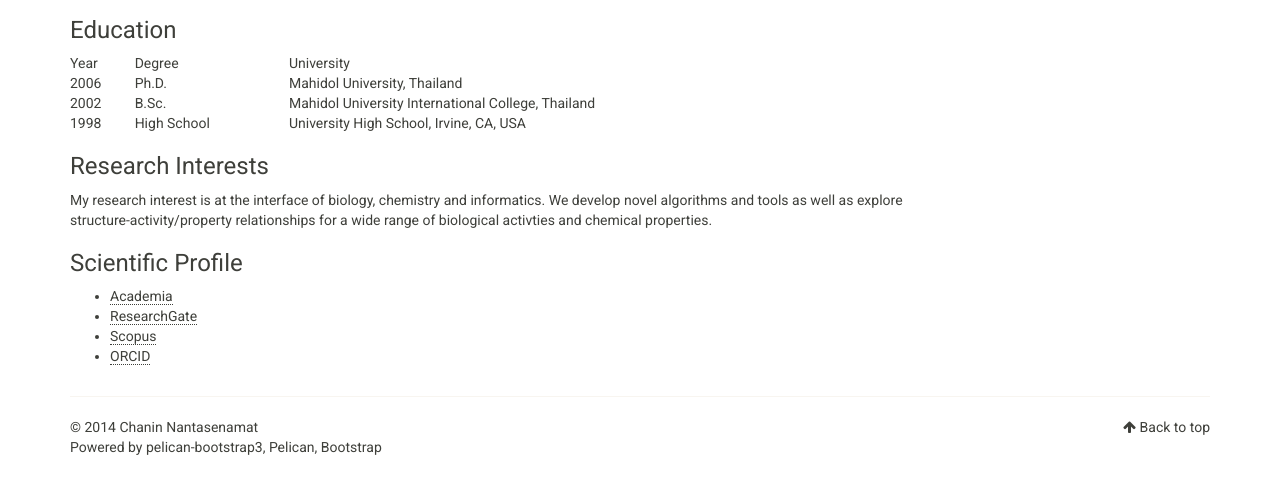
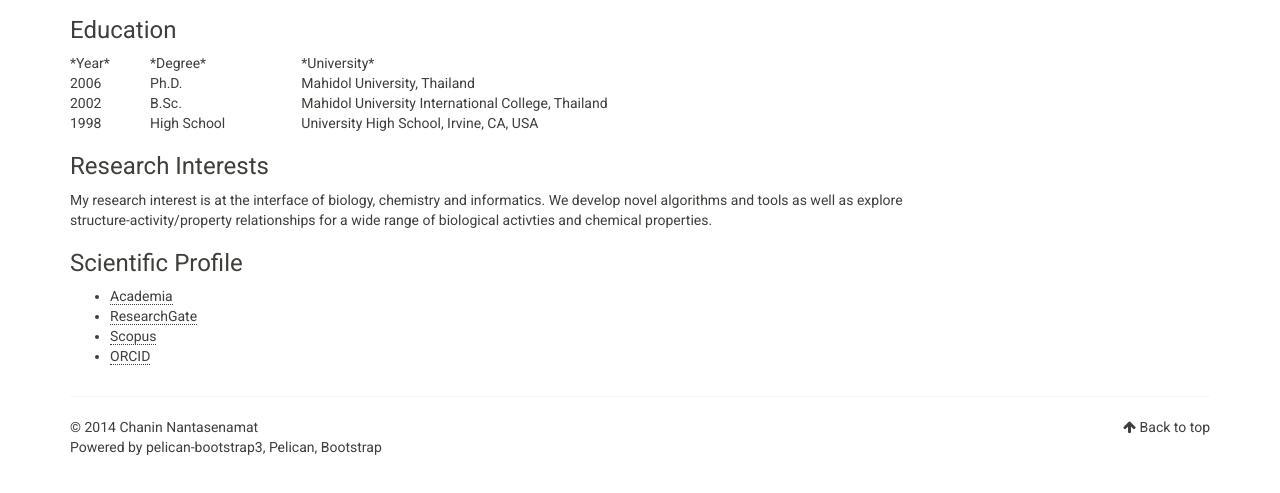
Before and after one commit to chaninn/chaninn.github.io, a plain HTML site: page pages/about.html in a window 1280 px wide. Shown: the part 269-762 px from the top of the page. Drawn offline with Linux system fonts and the light colour scheme.

Commit message:
Updating site

```diff
--- a/pages/about.html
+++ b/pages/about.html
@@ -13,13 +13,13 @@
 <link rel="canonical" href="../pages/about.html">
 
         <meta name="author" content="Chanin Nantasenamat" />
-        <meta name="description" content="About Me I am an Associate Professor and Head of the Center of Data Mining and Biomedical Informatics, Faculty of Medical Technology, Mahidol University in Bangkok, Thailand. Education Year Degree University 2006 Ph.D. Mahidol University, Thailand 2002 B.Sc. Mahidol University International College, Thailand 1998 High School University High ..." />
+        <meta name="description" content="About Me I am an Associate Professor and Head of the Center of Data Mining and Biomedical Informatics, Faculty of Medical Technology, Mahidol University in Bangkok, Thailand. Education *Year* *Degree* *University* 2006 Ph.D. Mahidol University, Thailand 2002 B.Sc. Mahidol University International College, Thailand 1998 High School University High ..." />
 
     <meta property="og:site_name" content="Chanin Nantasenamat" />
     <meta property="og:type" content="article"/>
     <meta property="og:title" content="About"/>
     <meta property="og:url" content="../pages/about.html"/>
-    <meta property="og:description" content="About Me I am an Associate Professor and Head of the Center of Data Mining and Biomedical Informatics, Faculty of Medical Technology, Mahidol University in Bangkok, Thailand. Education Year Degree University 2006 Ph.D. Mahidol University, Thailand 2002 B.Sc. Mahidol University International College, Thailand 1998 High School University High ..." />
+    <meta property="og:description" content="About Me I am an Associate Professor and Head of the Center of Data Mining and Biomedical Informatics, Faculty of Medical Technology, Mahidol University in Bangkok, Thailand. Education *Year* *Degree* *University* 2006 Ph.D. Mahidol University, Thailand 2002 B.Sc. Mahidol University International College, Thailand 1998 High School University High ..." />
 
 
     <!-- Bootstrap -->
@@ -83,9 +83,9 @@
 <h3>Education</h3>
 <table style="width:100%">
     <tr>
-      <td>Year</td>
-      <td>Degree</td>
-      <td>University</td>
+      <td>*Year*</td>
+      <td>*Degree*</td>
+      <td>*University*</td>
     </tr>
     <tr>
       <td>2006</td>
```
